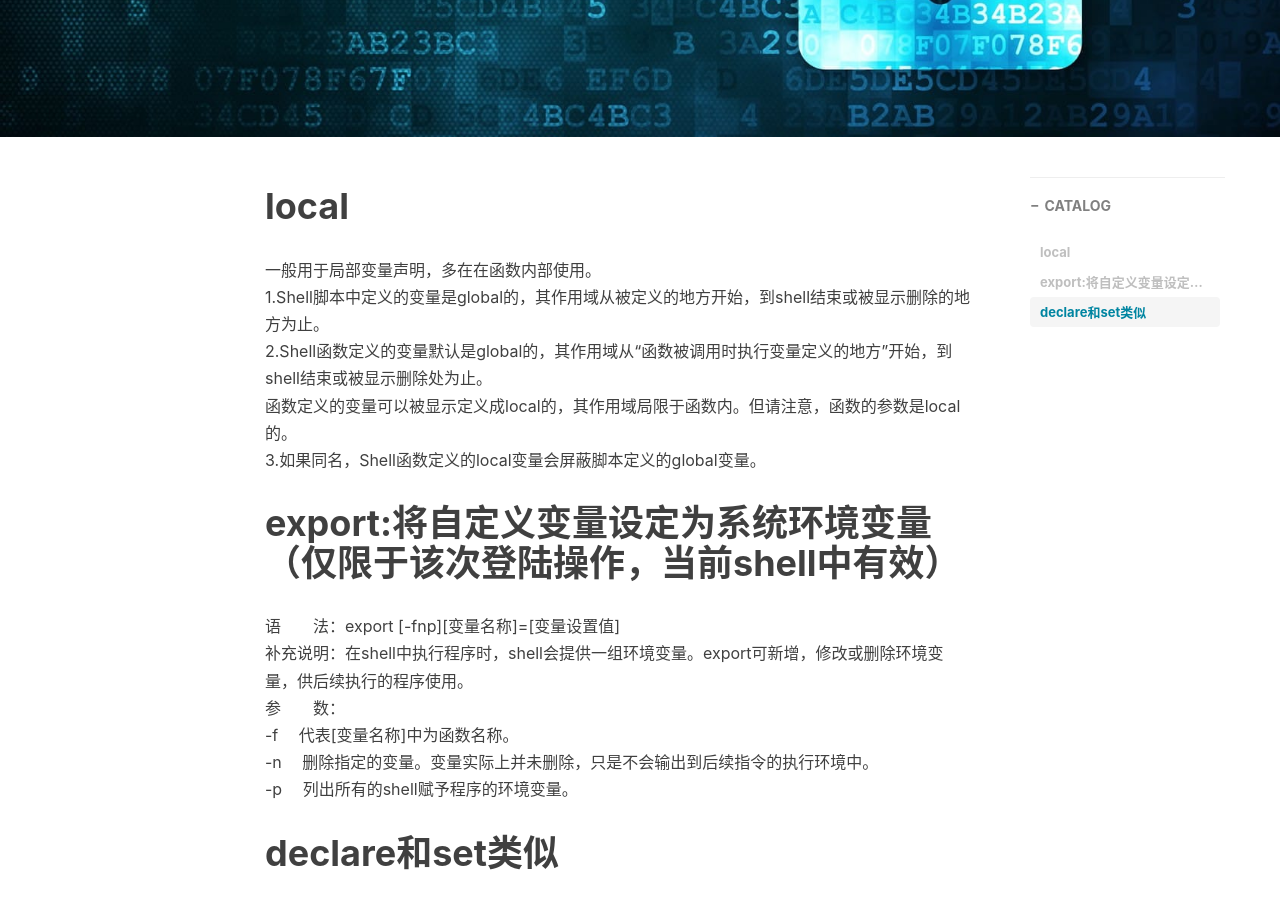
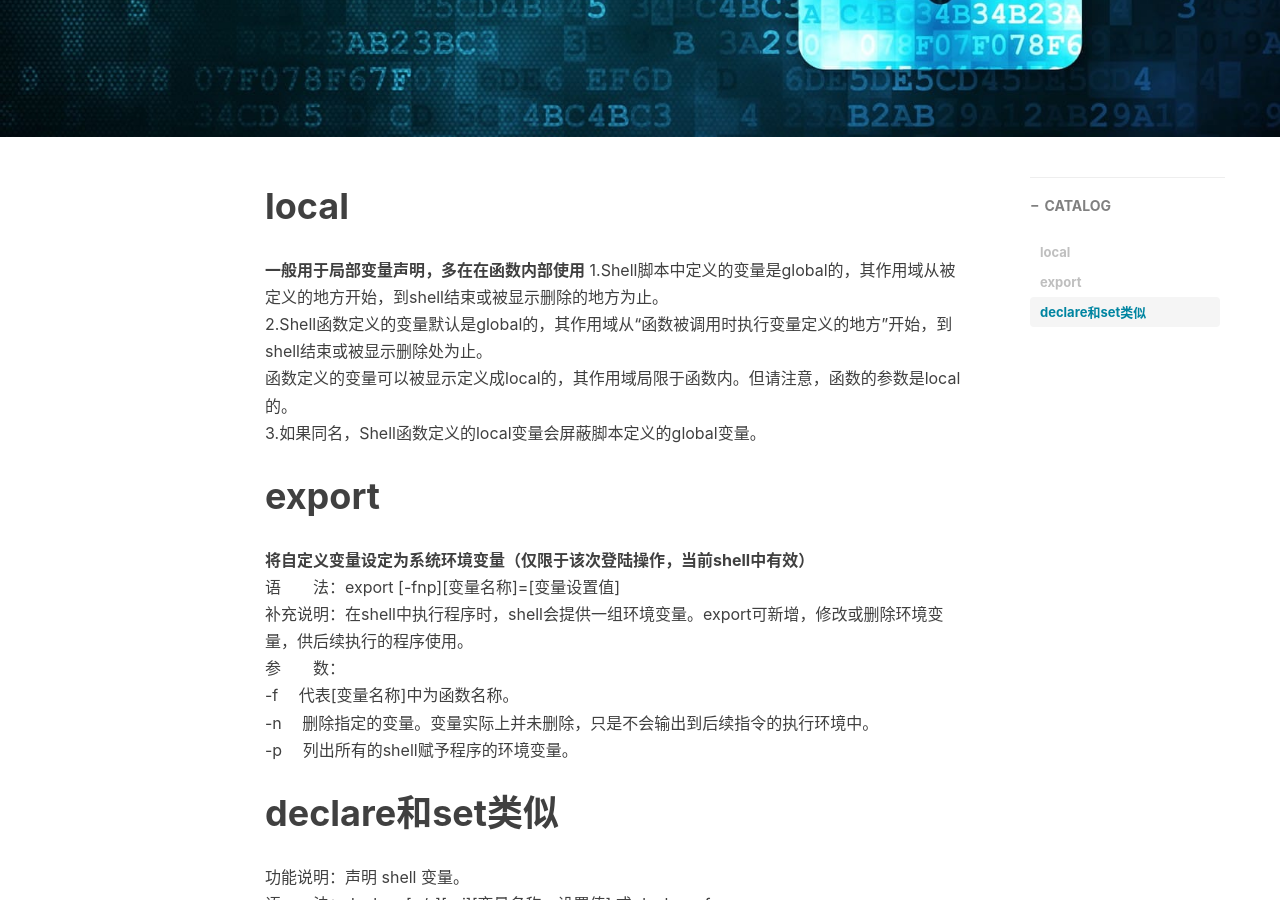
Before and after one commit to handerfly/handerfly.github.io, a Jekyll site: the page built from _posts/2019-04-02-shell变量-local-export-declare-set.md, in a window 1280 px wide and 900 px high, scrolled down 380 px. Built offline with Jekyll 4.4.1, drawn with Linux system fonts in a browser that asks for light colours; nearby versions of some CDN libraries; comment, search, counter and statistics services are not loaded.

Commit message:
Update 2019-04-02-shell变量-local-export-declare-set.md

```diff
--- a/_posts/2019-04-02-shell变量-local-export-declare-set.md
+++ b/_posts/2019-04-02-shell变量-local-export-declare-set.md
@@ -12,14 +12,15 @@ tags:
 ---
 
 # local
-一般用于局部变量声明，多在在函数内部使用。
+**一般用于局部变量声明，多在在函数内部使用**
 1.Shell脚本中定义的变量是global的，其作用域从被定义的地方开始，到shell结束或被显示删除的地方为止。
 2.Shell函数定义的变量默认是global的，其作用域从“函数被调用时执行变量定义的地方”开始，到shell结束或被显示删除处为止。
 函数定义的变量可以被显示定义成local的，其作用域局限于函数内。但请注意，函数的参数是local的。
 3.如果同名，Shell函数定义的local变量会屏蔽脚本定义的global变量。
 
 
-# export:将自定义变量设定为系统环境变量（仅限于该次登陆操作，当前shell中有效）
+# export
+**将自定义变量设定为系统环境变量（仅限于该次登陆操作，当前shell中有效）**
 语　　法：export [-fnp][变量名称]=[变量设置值]
 补充说明：在shell中执行程序时，shell会提供一组环境变量。export可新增，修改或删除环境变量，供后续执行的程序使用。
 参　　数：
```
